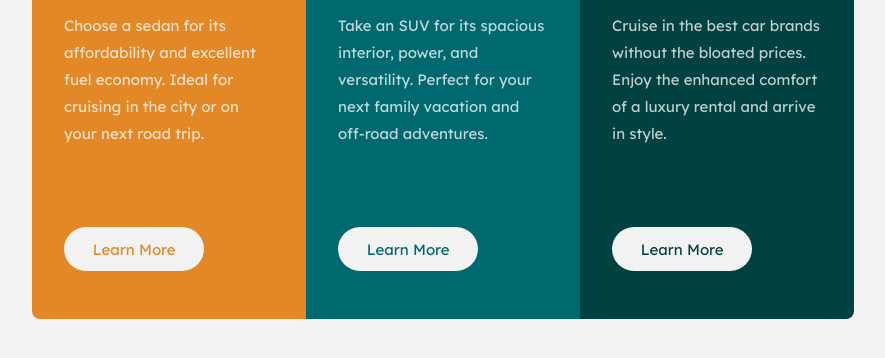
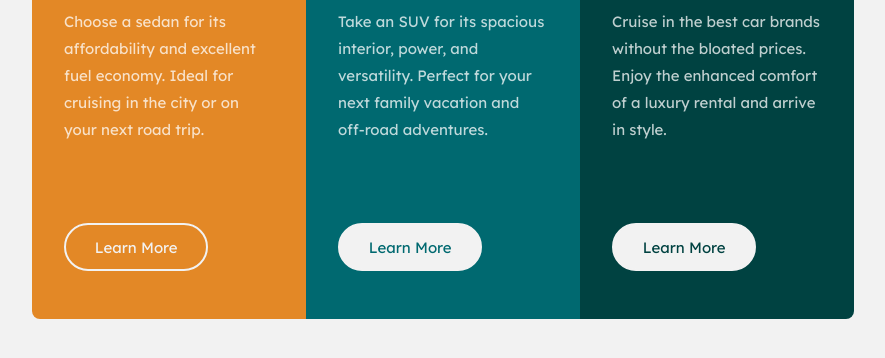
Before and after one commit to njorogejeff/3-column-preview-card-component, a plain HTML site: page index.html in a window 1280 px wide. In both pictures the pointer is over the button 331 px from the left and 573 px from the top of the page. Shown: the part 324-682 px from the top of the page, without its empty margins (197-1082 px from the left). Drawn offline with Linux system fonts and the light colour scheme.

Commit message:
added the css styles for the card component active states (on hover)

```diff
--- a/css/style.css
+++ b/css/style.css
@@ -48,6 +48,9 @@ body {
 .card__section {
     padding: 2rem;
 }
+.card__icon svg{
+    display: block;
+}
 .card__icon,
 .card__title,
 .card__description {
@@ -68,9 +71,14 @@ body {
     font-weight: 400;
     padding: .8rem 1.8rem;
     background-color: var(--light-gray);
-    border: none;
+    border: 2.5px solid var(--light-gray);
     border-radius: 25px;
     margin-bottom: 1rem;
+}
+.card__btn:hover {
+    background-color: transparent;
+    color: var(--light-gray);
+    cursor: pointer;
 }
 .sedans__btn {
     color: var(--bright-orange);
@@ -83,7 +91,7 @@ body {
 }
 
 /* Media Queries - Desktop Displays */
-@media only screen and (min-width: 1024px) {
+@media screen and (min-width: 1024px) {
     body {
         max-width: 1440px;
     }
@@ -112,4 +120,15 @@ body {
 }
 
 /* Media Queries - Tablet Display */
-@media only screen and (min-width: 480px) {}
+/* @media screen and (min-width: 480px) {
+    body {
+        max-width: 1024px;
+    }
+    .card {
+        display: flex;
+        justify-content: center;
+        align-items: center;
+        height: 100vh;
+        max-width:
+    }
+} */
```
